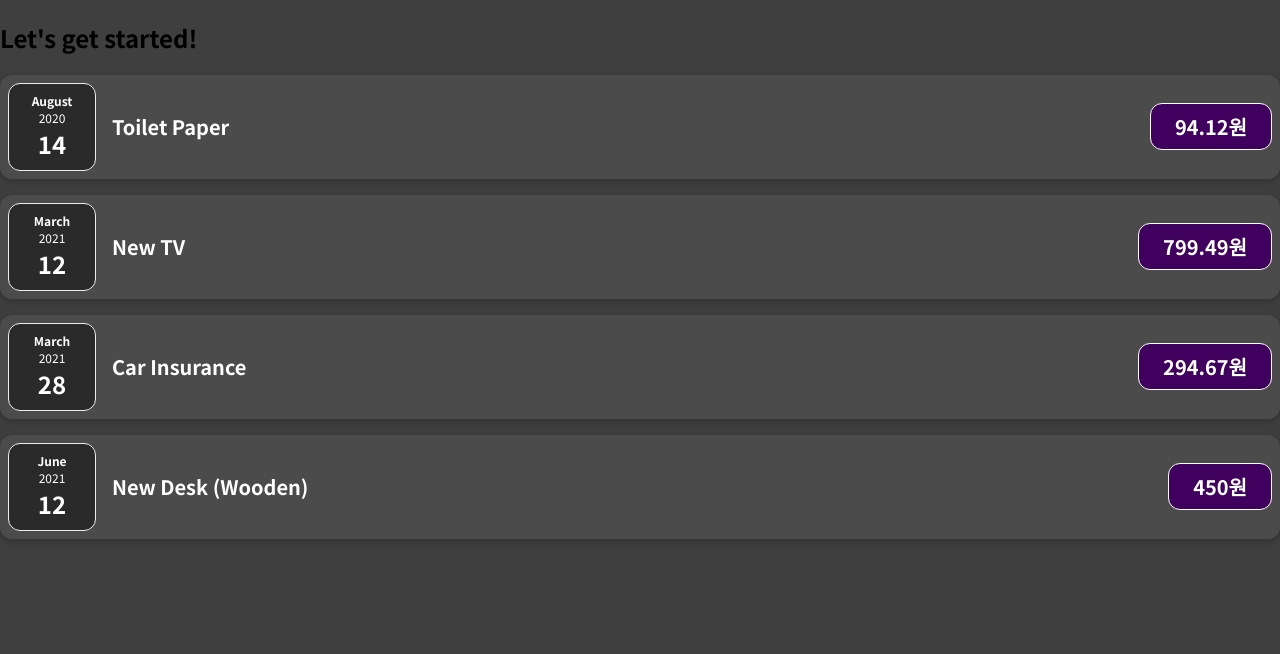
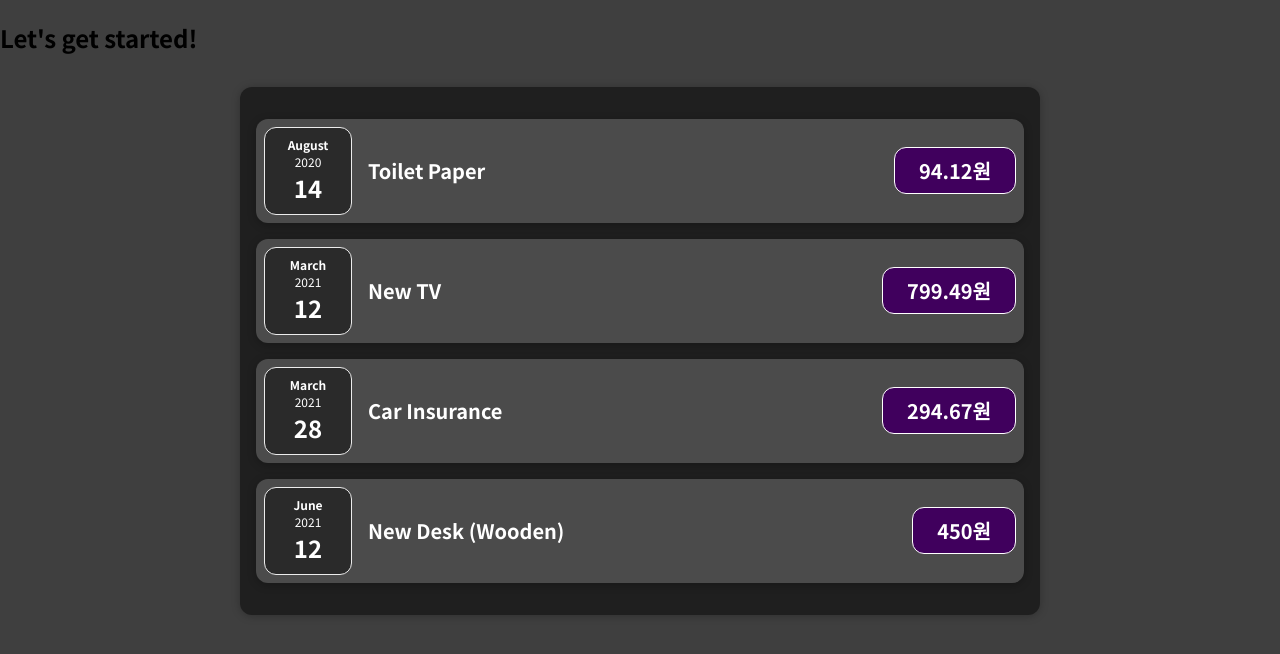
Before and after one commit to dev1week/Reciept-Front, a JavaScript app in the folder study-react/: page / in a window 1280 px wide. Shown: the top 654 px of the page. Built offline with nearby package versions, Linux system fonts and the light colour scheme.

Commit message:
지출 리스트 컴포넌트 생성

```diff
--- a/study-react/src/App.js
+++ b/study-react/src/App.js
@@ -1,4 +1,4 @@
-import ExpenseItem from "./components/ExpenseItem";
+import Expenses from "./components/Expenses";
 
 function App() {
   const expenses = [
@@ -25,26 +25,7 @@
   return (
     <div>
       <h2>Let's get started!</h2>
-      <ExpenseItem
-        title={expenses[0].title}
-        amount={expenses[0].amount}
-        date={expenses[0].date}
-      />
-      <ExpenseItem
-        title={expenses[1].title}
-        amount={expenses[1].amount}
-        date={expenses[1].date}
-      />
-      <ExpenseItem
-        title={expenses[2].title}
-        amount={expenses[2].amount}
-        date={expenses[2].date}
-      />
-      <ExpenseItem
-        title={expenses[3].title}
-        amount={expenses[3].amount}
-        date={expenses[3].date}
-      />
+      <Expenses expenses={expenses}></Expenses>
     </div>
   );
 }
--- /dev/null
+++ b/study-react/src/components/Expenses.css
@@ -0,0 +1,9 @@
+.expenses {
+  padding: 1rem;
+  background-color: rgb(31, 31, 31);
+  margin: 2rem auto;
+  width: 50rem;
+  max-width: 95%;
+  border-radius: 12px;
+  box-shadow: 0 1px 8px rgba(0, 0, 0, 0.25);
+}
--- /dev/null
+++ b/study-react/src/components/Expenses.js
@@ -0,0 +1,31 @@
+import ExpenseItem from "./ExpenseItem";
+import "./Expenses.css";
+
+function Expenses(props) {
+  return (
+    <div className="expenses">
+      <ExpenseItem
+        title={props.expenses[0].title}
+        amount={props.expenses[0].amount}
+        date={props.expenses[0].date}
+      />
+      <ExpenseItem
+        title={props.expenses[1].title}
+        amount={props.expenses[1].amount}
+        date={props.expenses[1].date}
+      />
+      <ExpenseItem
+        title={props.expenses[2].title}
+        amount={props.expenses[2].amount}
+        date={props.expenses[2].date}
+      />
+      <ExpenseItem
+        title={props.expenses[3].title}
+        amount={props.expenses[3].amount}
+        date={props.expenses[3].date}
+      />
+    </div>
+  );
+}
+
+export default Expenses;
```
Also changed, not shown: 1 other file (tests, documents, lock files or other folders).
